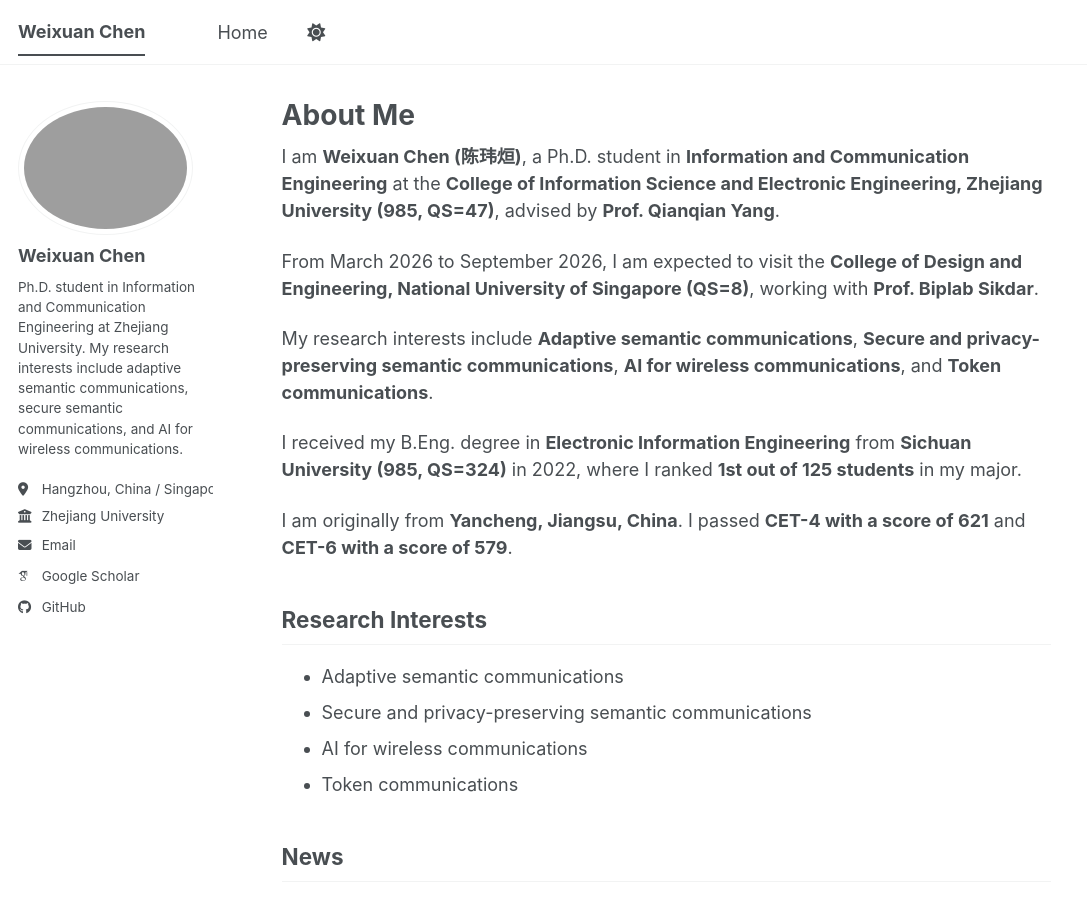
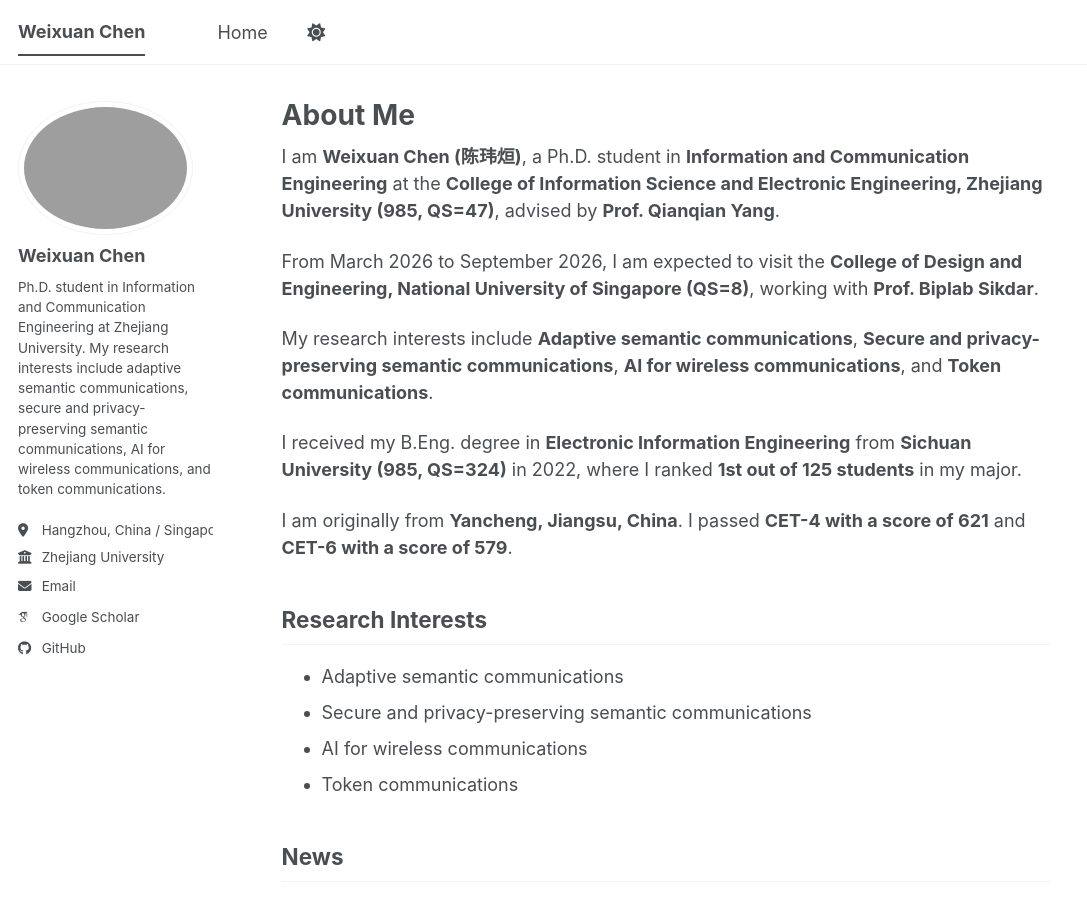
Before and after one commit to 1weixuanchen/chenweixuan_zju, a Jekyll site: the page built from _pages/about.md, in a window 1280 px wide and 900 px high. Shown: the whole window, without its empty margins (0-1087 px from the left). Built offline with Jekyll 4.4.1, drawn with Linux system fonts in a browser that asks for light colours; some web fonts are replaced; a script bundle is joined from its source files by our own code; library files that are not in the unit come from our copies.

Commit message:
_config.yml

```diff
--- a/_config.yml
+++ b/_config.yml
@@ -25,12 +25,12 @@
   avatar           : "profile.png"
   name             : "Weixuan Chen"
   pronouns         :
-  bio              : "Ph.D. student in Information and Communication Engineering at Zhejiang University. My research interests include adaptive semantic communications,
-  secure semantic communications, and AI for wireless communications."
+  bio              : "Ph.D. student in Information and Communication Engineering at Zhejiang University. My research interests include adaptive semantic communications, secure and privacy-preserving semantic communications, AI for wireless communications, and token communications."
   location         : "Hangzhou, China / Singapore"
   employer         : "Zhejiang University"
   uri              :
-  email            : "12231075@zju.edu.cn"
+  email            : "weixuanchen@zju.edu.cn"
+  qq               : "951275747"
 
   # Academic websites
   academia         :
```
